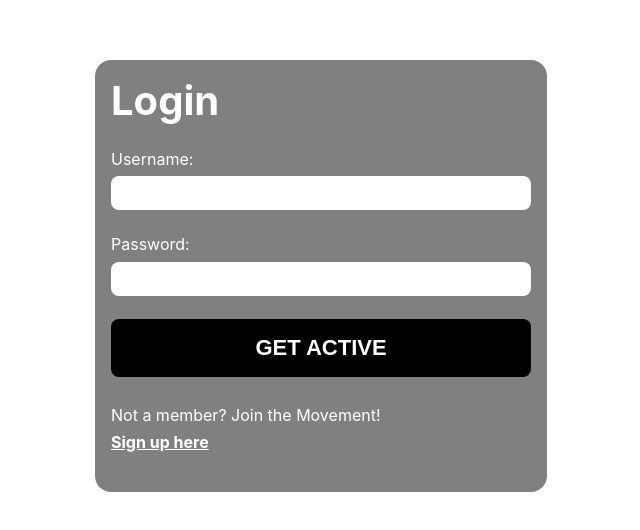
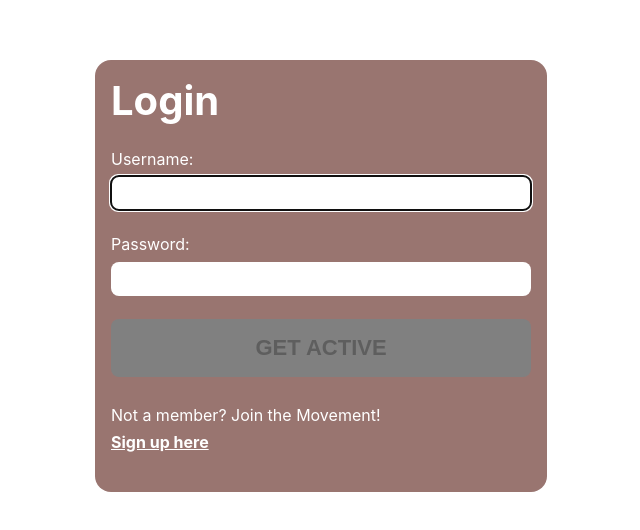
Before and after one commit to MichaelUmeh007/TFC-CSC309-Project, a React (Create React App) app in the folder PF/frontend/: page /login in a window 1280 px wide. Shown: the part 124-654 px from the top of the page, without its empty margins (319-959 px from the left). Built offline with nearby package versions, Linux system fonts and the light colour scheme; the HTML template or start-up script is replaced by a standard one.

Commit message:
login front end validation complete

```diff
--- a/PF/frontend/src/components/Common/FormSection/FormSection.styles.jsx
+++ b/PF/frontend/src/components/Common/FormSection/FormSection.styles.jsx
@@ -9,7 +9,7 @@ export const StyledFormSection = styled.section`
   justify-content: flex-start;
   padding: 1rem;
   margin: 1em;
-  background-color: ${props => props.backgroundcolor || "grey"};
+  background-color: ${props => props.backgroundcolor || "#997570"};
   color: #fff;
   border-radius: 1em;
 `
--- a/PF/frontend/src/components/Common/Icon/Icon.styles.jsx
+++ b/PF/frontend/src/components/Common/Icon/Icon.styles.jsx
@@ -2,8 +2,9 @@ import { FontAwesomeIcon } from "@fortawesome/react-fontawesome";
 import styled from "styled-components";
 
 export const StyledIcon = styled(FontAwesomeIcon)`
-    margin-right: ${props => props.marginright || 0};
+    margin-left: 0.25rem;
+    margin-right: 0.25rem;
+    color: ${props => props.valid? "limegreen": "red"};
     display: ${props => props.hide? "none": "inline"};
-    color: ${props => props.valid? "limegreen": black}
-    margin-left: 0.25em;
+
 `
--- a/PF/frontend/src/components/Common/Link/Link.styles.jsx
+++ b/PF/frontend/src/components/Common/Link/Link.styles.jsx
@@ -3,9 +3,8 @@ import { Link } from "react-router-dom"
 
 
 export const StyledLink = styled(Link)`
-
+  text-decoration: ${props => props.decor? "default" : "none"};
   color: white;
-  text-decoration: ${props => props.decor? "default" : "none"};
   margin: ${props => props.margin || "10%"};
   font-weight: bold;
   @font-face {
--- /dev/null
+++ b/PF/frontend/src/components/Common/Messages/InstructionMessage/InstructionMessage.styles.jsx
@@ -0,0 +1,13 @@
+import styled from "styled-components";
+
+export const StyledInstructionMessage = styled.p`
+
+    position: ${props => props.offscreen ? "absolute" : "relative"};
+    left: ${props => props.offscreen ? "-9999px" : "0px"};
+    font-size: 0.75rem;
+    border-radius: 0.5rem;
+    background: #000;
+    color: #fff;
+    padding: 0.25rem;
+    bottom: -10px;
+`
--- a/PF/frontend/src/components/Common/SubmitButton/SubmitButton.styles.jsx
+++ b/PF/frontend/src/components/Common/SubmitButton/SubmitButton.styles.jsx
@@ -6,8 +6,8 @@ export const StyledSubmitButton = styled.button`
     padding: 0.25rem;
     border-radius: 0.5rem;
     border: none;
-    background-color: black;
-    color: white;
+    background-color: ${props=> props.disabled? "grey": "black"};
+    color: ${props=> props.disabled? "dark grey": "white"};
     padding: 1rem;
     margin-top: 1rem;
 
--- a/PF/frontend/src/pages/login/index.jsx
+++ b/PF/frontend/src/pages/login/index.jsx
@@ -6,12 +6,60 @@ import StyledInput from "../../components/Common/Input";
 import StyledSubmitButton from "../../components/Common/SubmitButton";
 import StyledLabel from "../../components/Common/Label";
 import StyledLink from "../../components/Common/Link";
+import StyledIcon from "../../components/Common/Icon";
+import { StyledInstructionMessage } from "../../components/Common/Messages/InstructionMessage/InstructionMessage.styles";
+import { useState, useRef, useEffect } from "react";
+import {
+    faDumbbell,
+    faBurger,
+    faInfoCircle,
+  } from "@fortawesome/free-solid-svg-icons";
+  import { FontAwesomeIcon } from "@fortawesome/react-fontawesome";
+
+const USER_REGEX = /^[A-z][A-z0-9-_]{3,23}$/;
+const PWD_REGEX = /^(?=.*[a-z])(?=.*[A-Z])(?=.*[0-9])(?=.*[!@#$%]).{8,24}$/;
+const LOGIN_URL = "/api/token";
+
 const headerstyle = {
     marginBottom: "0px",
     marginTop: "0px",
     fontSize: "40px"
 }
 function Login(){
+
+    const userRef = useRef();
+    const errRef = useRef();
+
+    const [username, setUsername] = useState("");
+    const [validUsername, setValidUsername] = useState(false);
+    const [focusedOnUsername, setUsernameFocus] = useState(false);
+
+    const [password, setPassword] = useState("");
+    const [validPassword, setValidPassword] = useState(false);
+    const [focusedOnPassword, setPasswordFocus] = useState(false);
+
+    // for backend and submission validation
+    const [errormessage, setErrorMessage] = useState("");
+
+    useEffect(() => {
+    userRef.current?.focus();
+    }, []);
+
+    useEffect(() => {
+    const result = USER_REGEX.test(username);
+    setValidUsername(result);
+    }, [username]);
+
+    useEffect(() => {
+    const result = PWD_REGEX.test(password);
+    setValidPassword(result);
+    }, [password]);
+
+    // clearing error message after user change
+    useEffect(() => {
+    setErrorMessage("");
+    }, [username, password]);
+
 
   return (
     <StyledFormContainer inputColor="white">
@@ -25,24 +73,74 @@ function Login(){
             <StyledForm>
                 <StyledLabel>
                     Username:
+                    <StyledIcon
+                        icon={faDumbbell}
+                        hide={!validUsername? 1 : 0}
+                        valid={validUsername? 1 : 0}
+                    />
+                    <StyledIcon
+                        icon={faBurger}
+                        hide={(validUsername || !username)? 1 : 0}
+                        valid={(!(validUsername || !username))? 0 : 1}
+                    />
                 </StyledLabel>
                 <StyledInput
                     type="text"
+                    id="username"
+                    ref={userRef}
+                    autoComplete="off"
+                    onChange={(e) => setUsername(e.target.value)}
+                    value={username}
+                    required
+                    onFocus={() => setUsernameFocus(true)}
+                    onBlur={() => setUsernameFocus(false)}
                 />
+                <StyledInstructionMessage offscreen={(focusedOnUsername && username && !validUsername)? 0 : 1}>
+                    <StyledIcon icon={faInfoCircle} />
+                    <br />
+                    4 - 24 characters
+                    <br />
+                    Begins with a letter <br />
+                    Letters, numbers, underscores and hyphens only
+                </StyledInstructionMessage>
                 <StyledLabel>
                     Password:
+                    <StyledIcon
+                        icon={faDumbbell}
+                        hide={!validPassword? 1 : 0}
+                        valid={validPassword? 1 : 0}
+                    />
+                    <StyledIcon
+                        icon={faBurger}
+                        hide={(validPassword || !password)? 1 : 0}
+                        valid={(!(validPassword || !password))? 0 : 1}
+                    />
                 </StyledLabel>
                 <StyledInput
                     type="password"
+                    id="password"
+                    onChange={(e) => setPassword(e.target.value)}
+                    required
+                    onFocus={() => setPasswordFocus(true)}
+                    onBlur={() => setPasswordFocus(false)}
                 />
-                <StyledSubmitButton>
-                    GET ACTIVE
+                <StyledInstructionMessage offscreen={(focusedOnPassword && !validPassword && password)? 0 : 1}>
+                    <StyledIcon icon={faInfoCircle} />
+                    <br />
+                    8 - 24 characters
+                    <br />
+                    Includes an uppercase and lowercase letter,
+                    <br />a symbol and a number.
+                </StyledInstructionMessage>
+                <StyledSubmitButton disabled={!validUsername || !validPassword ? true : false}>
+                {" "}
+                GET ACTIVE{" "}
                 </StyledSubmitButton>
                 <br/>
                 Not a member? Join the Movement!
                 <br/>
                 <span style={{display: "inline-block"}}>
-                    <StyledLink margin={"0%"} decor={true} to="/register">Sign up here</StyledLink>
+                    <StyledLink margin={"0%"} decor={1} to="/register">Sign up here</StyledLink>
                 </span>
             </StyledForm>
         </StyledFormSection>
--- a/PF/frontend/src/pages/login/styles.css
+++ /dev/null
@@ -1,94 +0,0 @@
-@import url("https://fonts.googleapis.com/css2?family=Nunito&display=swap");
-
-section {
-  width: 100%;
-  max-width: 420px;
-  min-height: 400px;
-  display: flex;
-  flex-direction: column;
-  justify-content: flex-start;
-  padding: 1rem;
-  margin: 1em;
-  background-color: rgba(0, 0, 0, 0.4);
-  color: #fff;
-  border-radius: 1em;
-}
-
-form {
-  display: flex;
-  flex-direction: column;
-  justify-content: space-evenly;
-  flex-grow: 1;
-  padding-bottom: 1rem;
-}
-
-section a,
-section a:visited {
-  color: #fff;
-}
-
-input[type="text"],
-input[type="password"],
-input[type="email"],
-button,
-textarea {
-  font-family: "Nunito", sans-serif;
-  font-size: 22px;
-  padding: 0.25rem;
-  border-radius: 0.5rem;
-  border: none;
-}
-
-label,
-button {
-  margin-top: 1rem;
-}
-
-button {
-  padding: 0.5rem;
-}
-
-.instructions {
-  font-size: 0.75rem;
-  border-radius: 0.5rem;
-  background: #000;
-  color: #fff;
-  padding: 0.25rem;
-  position: relative;
-  bottom: -10px;
-}
-
-.instructions > svg {
-  margin-right: 0.25rem;
-}
-
-.offscreen {
-  position: absolute;
-  left: -9999px;
-}
-
-.hide {
-  display: none;
-}
-
-.valid {
-  color: limegreen;
-  margin-left: 0.25rem;
-}
-
-.invalid {
-  color: red;
-  margin-left: 0.25rem;
-}
-
-.errmsg {
-  background-color: lightpink;
-  color: firebrick;
-  font-weight: bold;
-  padding: 0.5rem;
-  margin-bottom: 0.5rem;
-}
-
-.line {
-  display: inline-block;
-}
```
Also changed, not shown: PF/frontend/src/components/Common/Messages/InstructionMessage/index.jsx (+2 -14 lines).
